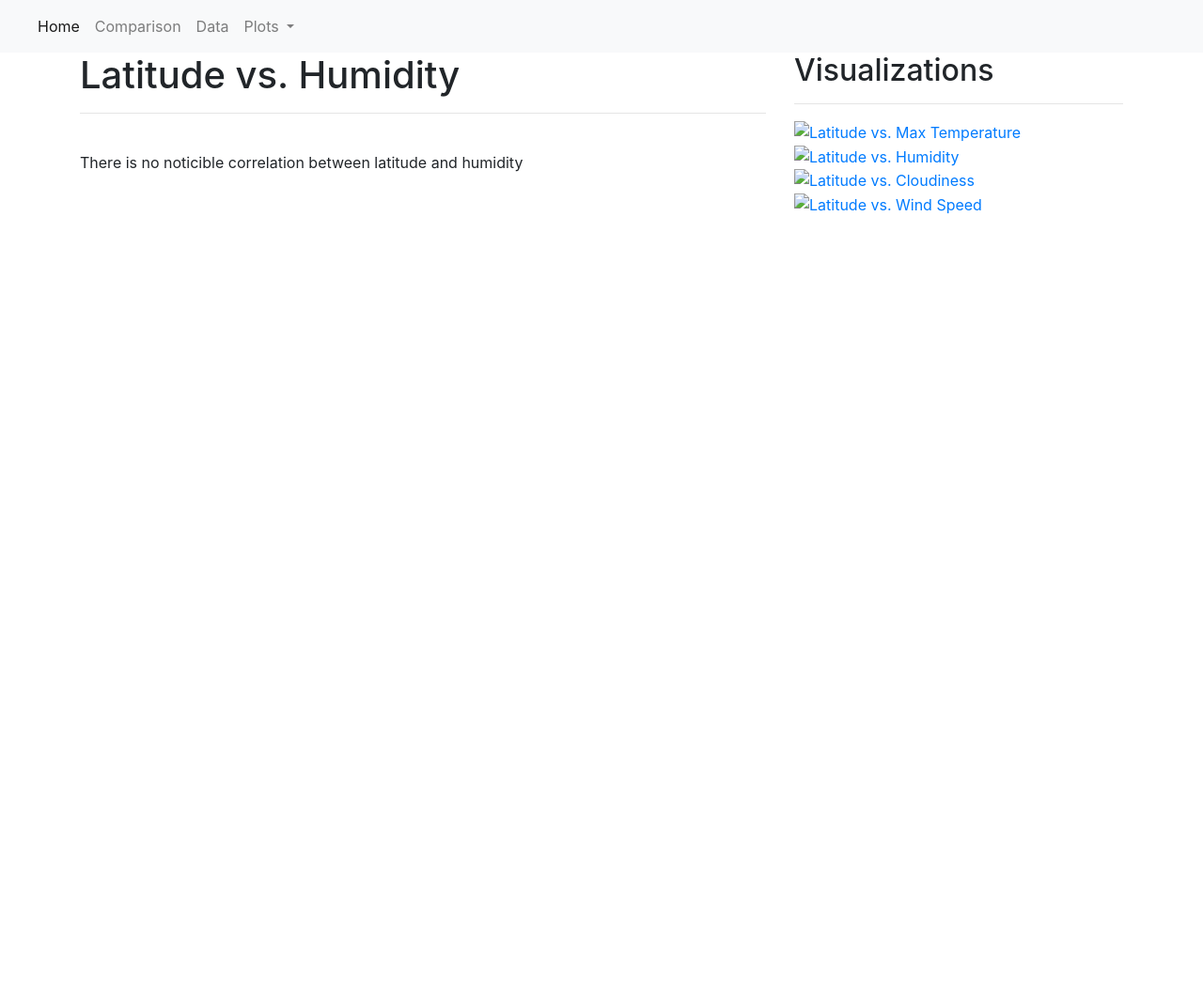
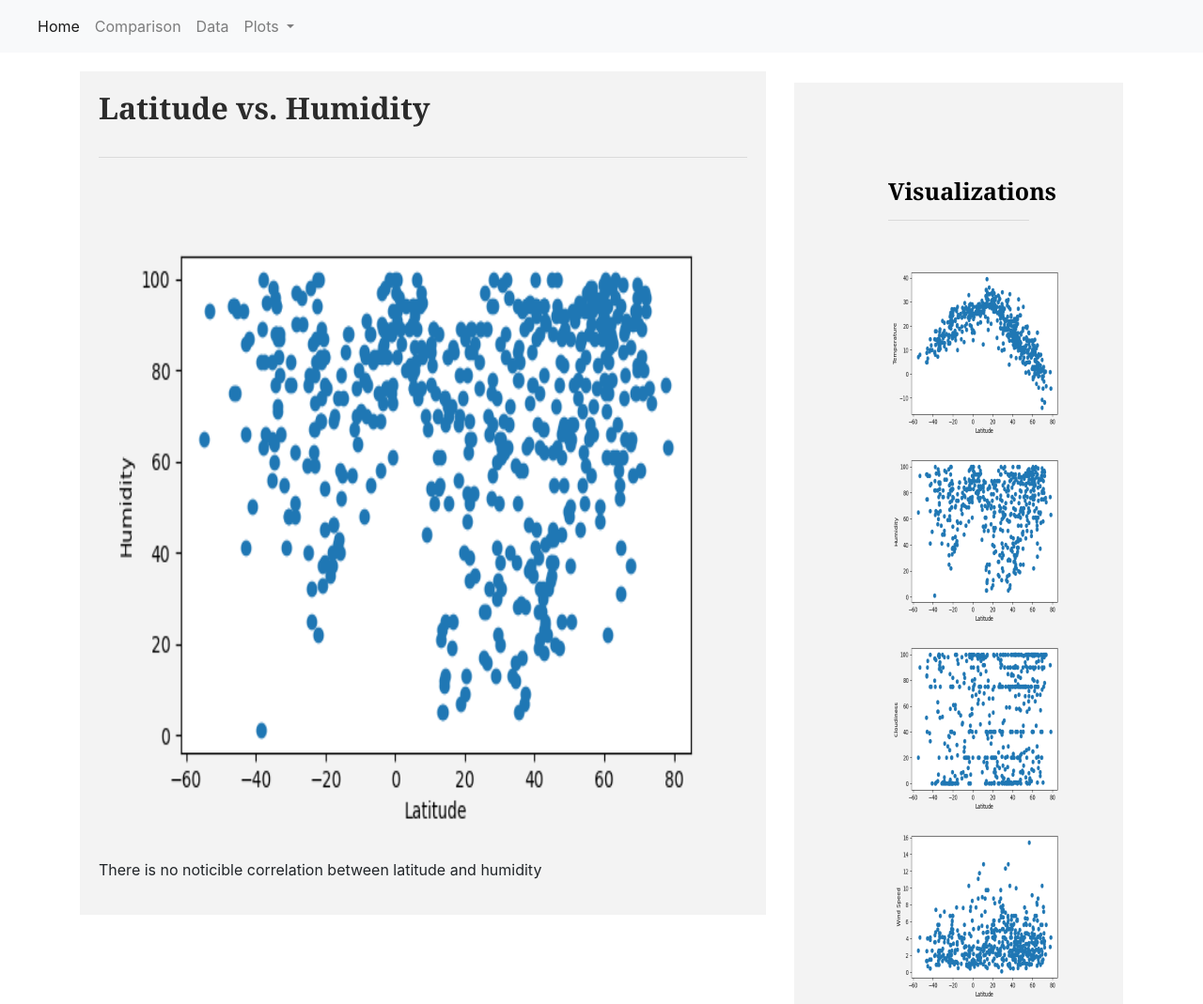
Before and after one commit to timelessauthentic/Web-Design-Challenge, a plain HTML site: page visualizations/humidity.html in a window 1280 px wide. Shown: the whole page at 94% size. Before the commit the page ends 800 px from the top, so only its background shows below. Drawn offline with nearby package versions, Linux system fonts and the light colour scheme; the site is published under a folder, as on GitHub Pages, so addresses that start at the root find nothing.

Commit message:
Update humidity.html

```diff
--- a/visualizations/humidity.html
+++ b/visualizations/humidity.html
@@ -10,7 +10,7 @@
   <link rel="stylesheet" href="https://stackpath.bootstrapcdn.com/bootstrap/4.3.1/css/bootstrap.min.css" integrity="sha384-ggOyR0iXCbMQv3Xipma34MD+dH/1fQ784/j6cY/iJTQUOhcWr7x9JvoRxT2MZw1T" crossorigin="anonymous">
 
   <!-- My CSS stylesheet -->
-  <link rel="stylesheet" href="/style.css" media="screen">
+  <link rel="stylesheet" href="../style.css" media="screen">
 
 </head>
 
@@ -24,23 +24,23 @@
         <div class="collapse navbar-collapse" id="navbarNavDropdown">
           <ul class="navbar-nav">
             <li class="nav-item active">
-              <a class="nav-link" href="/index.html">Home <span class="sr-only">(current)</span></a>
+              <a class="nav-link" href="../index.html">Home <span class="sr-only">(current)</span></a>
             </li>
             <li class="nav-item">
-              <a class="nav-link" href="/Comparison.html">Comparison</a>
+              <a class="nav-link" href="../Comparison.html">Comparison</a>
             </li>
             <li class="nav-item">
-              <a class="nav-link" href="/../Data.html">Data</a>
+              <a class="nav-link" href="../Data.html">Data</a>
             </li>
             <li class="nav-item dropdown">
               <a class="nav-link dropdown-toggle" href="#" id="navbarDropdownMenuLink" role="button" data-toggle="dropdown" aria-haspopup="true" aria-expanded="false">
                 Plots
               </a>
               <div class="dropdown-menu" aria-labelledby="navbarDropdownMenuLink">
-                <a class="dropdown-item" href="/visualizations/temp.html">Max Temperature</a>
-                <a class="dropdown-item" href="/visualizations/humidity.html">Humidity</a>
-                <a class="dropdown-item" href="/visualizations/cloudiness.html">Cloudiness</a>
-                <a class="dropdown-item" href="/visualizations/wind.html">Wind Speed</a>
+                <a class="dropdown-item" href="../visualizations/temp.html">Max Temperature</a>
+                <a class="dropdown-item" href="../visualizations/humidity.html">Humidity</a>
+                <a class="dropdown-item" href="../visualizations/cloudiness.html">Cloudiness</a>
+                <a class="dropdown-item" href="../visualizations/wind.html">Wind Speed</a>
               </div>
             </li>
           </ul>
@@ -54,7 +54,7 @@
             <article class="description-content">
               <h1 class="description-header">Latitude vs. Humidity</h1>
               <hr class="description-hr"/>
-              <img src="/assets/LatvsHumidity.png" alt="" id="description-image"/>
+              <img src="../Assets/LatvsHumidity.png" alt="" id="description-image"/>
               <p>There is no noticible correlation between latitude and humidity</p>
             </article>
           </div>
@@ -66,10 +66,10 @@
                 <h2 class="imageNav-header-home">Visualizations</h2>
                 <hr />
                 <div id="images">
-                  <a href="/visualizations/temp.html"><img src="/assets/LatvsTemp.png" alt="Latitude vs. Max Temperature" class="imageNav-photo"></a>
-                  <a href="/visualizations/humidity.html"><img src="/assets/LatvsHumidity.png" alt="Latitude vs. Humidity" class="imageNav-photo"></a>
-                  <a href="/visualizations/cloudiness.html"><img src="/assets/LatvsCloudiness.png" alt="Latitude vs. Cloudiness" class="imageNav-photo"></a>
-                  <a href="/visualizations/wind.html"><img src="/assets/LatvsWind_Speed.png" alt="Latitude vs. Wind Speed" class="imageNav-photo"></a>
+                  <a href="../visualizations/temp.html"><img src="../Assets/LatvsTemp.png" alt="Latitude vs. Max Temperature" class="imageNav-photo"></a>
+                  <a href="../visualizations/humidity.html"><img src="../Assets/LatvsHumidity.png" alt="Latitude vs. Humidity" class="imageNav-photo"></a>
+                  <a href="../visualizations/cloudiness.html"><img src="../Assets/LatvsCloudiness.png" alt="Latitude vs. Cloudiness" class="imageNav-photo"></a>
+                  <a href="../visualizations/wind.html"><img src="../Assets/LatvsWind_Speed.png" alt="Latitude vs. Wind Speed" class="imageNav-photo"></a>
                 </div>
               </div>
             </section>
```
